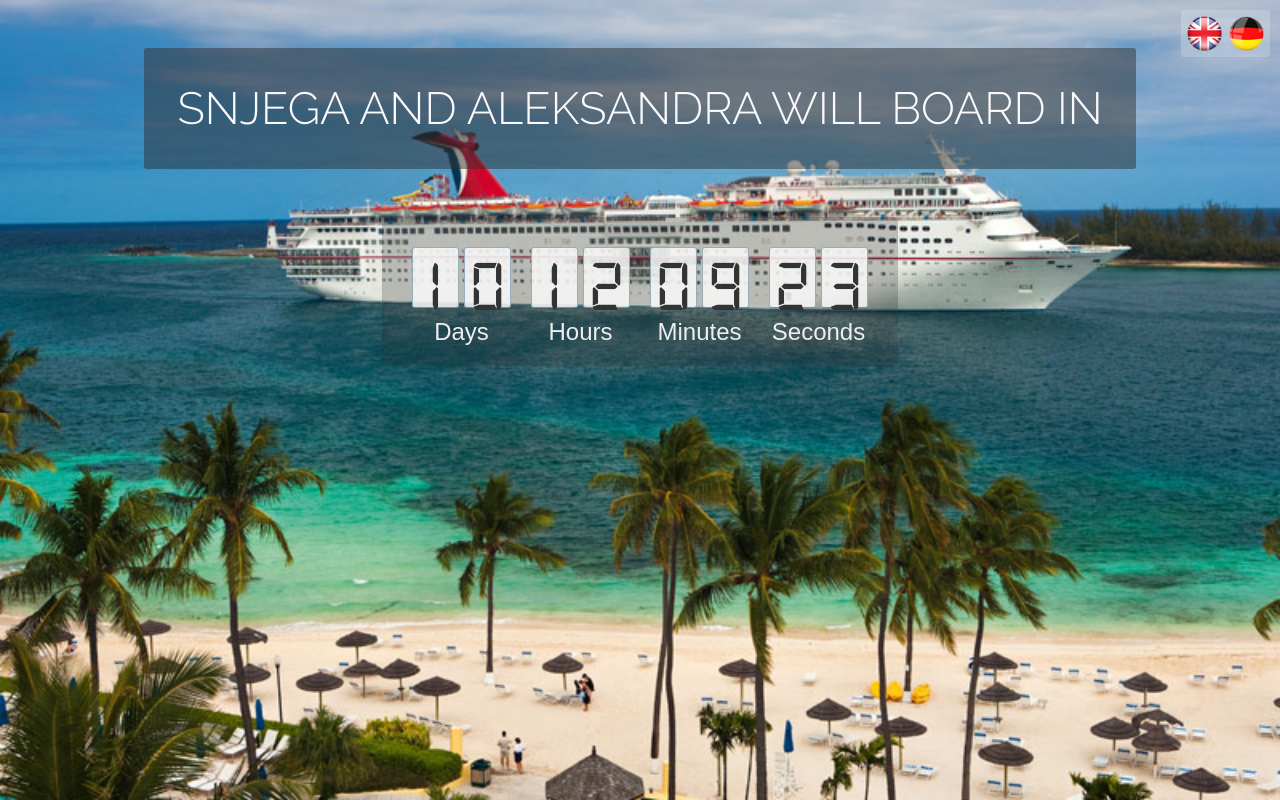
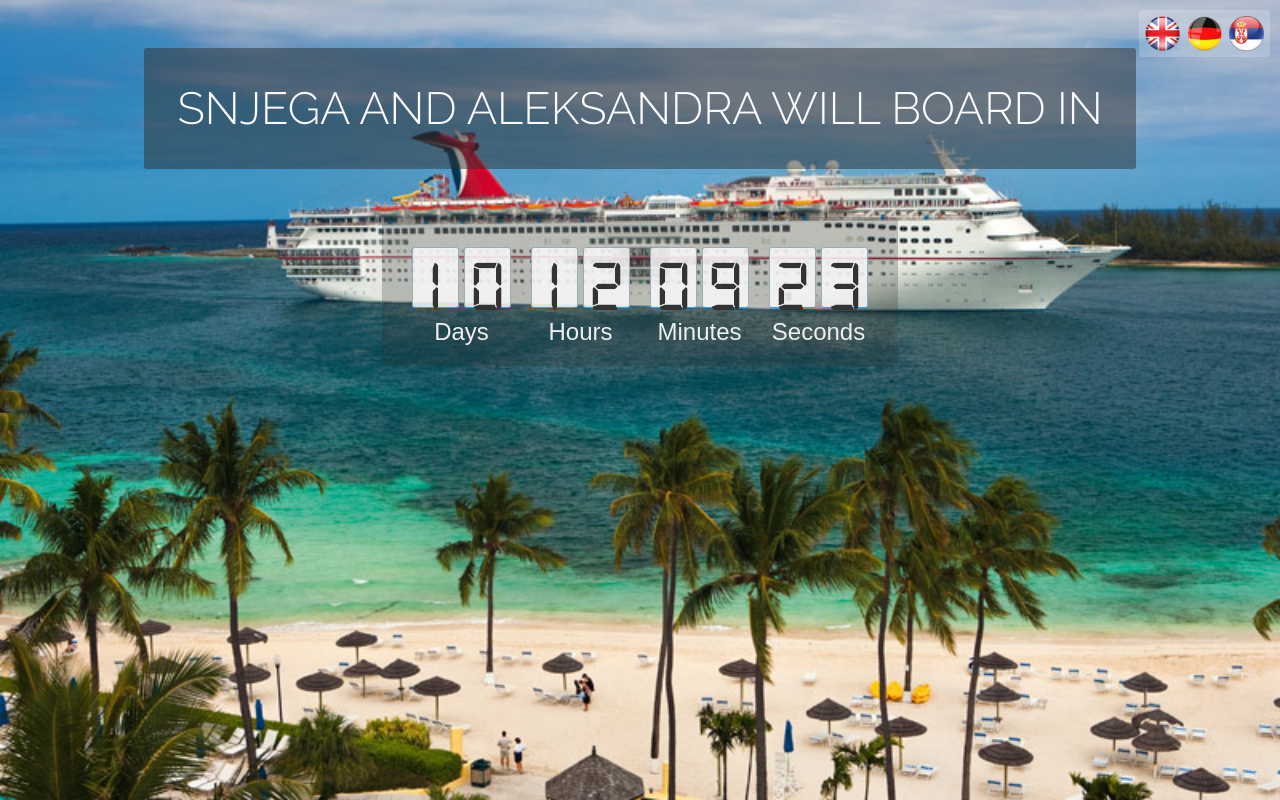
Before and after one commit to rscheffers82/cruise-countdown-page, a React (Create React App) app: page / in a window 1280 px wide. Built offline with nearby package versions, Linux system fonts and the light colour scheme.

Commit message:
add support for serbian language

```diff
--- a/src/components/Languages/Languages.css
+++ b/src/components/Languages/Languages.css
@@ -31,6 +31,7 @@
   border-radius: 50%;
   border: 1px solid transparent;
   transition: box-shadow .5s ease-in;
+  /*border: 1px solid red;*/
 }
 
 .flag:hover {
@@ -41,10 +42,14 @@
   margin-right: 0px;
 }
 
+.english {
+  background-image: url(../../images/uk-flag.png);
+}
+
 .german {
   background-image: url(../../images/german-flag.png);
 }
 
-.english {
-  background-image: url(../../images/uk-flag.png);
+.serbian {
+  background-image: url(../../images/serbian-flag.png);
 }
--- a/src/components/Languages/Languages.jsx
+++ b/src/components/Languages/Languages.jsx
@@ -21,6 +21,7 @@ class Languages extends Component {
       <div className="flags-container">
         <div className="flag english" onClick={this.onClick.bind(this, 'en')}></div>
         <div className="flag german" onClick={this.onClick.bind(this, 'de')}></div>
+        <div className="flag serbian" onClick={this.onClick.bind(this, 'rs')}></div>
       </div>
     );
   }
--- a/src/components/Languages/langs.json
+++ b/src/components/Languages/langs.json
@@ -1,30 +1,37 @@
 {
   "title": {
     "en": "Welcome",
-    "de": "Willkommen"
+    "de": "Willkommen",
+    "rs": ""
   },
   "timerHeading": {
     "en": "Snjega and Aleksandra will board in",
-    "de": "Snjega und Aleksandra fahren ab in"
+    "de": "Snjega und Aleksandra fahren ab in",
+    "rs": "Snjega i Aleksandra će ukrcati u"
   },
   "weeks": {
     "en": "weeks",
-    "de": "Wochen"
+    "de": "Wochen",
+    "rs": ""
   },
   "days": {
     "en": "days",
-    "de": "Tagen"
+    "de": "Tagen",
+    "rs": "dani"
   },
   "hours": {
     "en": "hours",
-    "de": "Stunden"
+    "de": "Stunden",
+    "rs": "sati"
   },
   "minutes": {
     "en": "minutes",
-    "de": "Minuten "
+    "de": "Minuten ",
+    "rs": "minuta"
   },
   "seconds": {
     "en": "seconds",
-    "de": "Sekunden"
+    "de": "Sekunden",
+    "rs": "sekunde"
   }
 }
```
Also changed, not shown: src/images/serbian-flag-large.png (added), src/images/serbian-flag.png (added).
